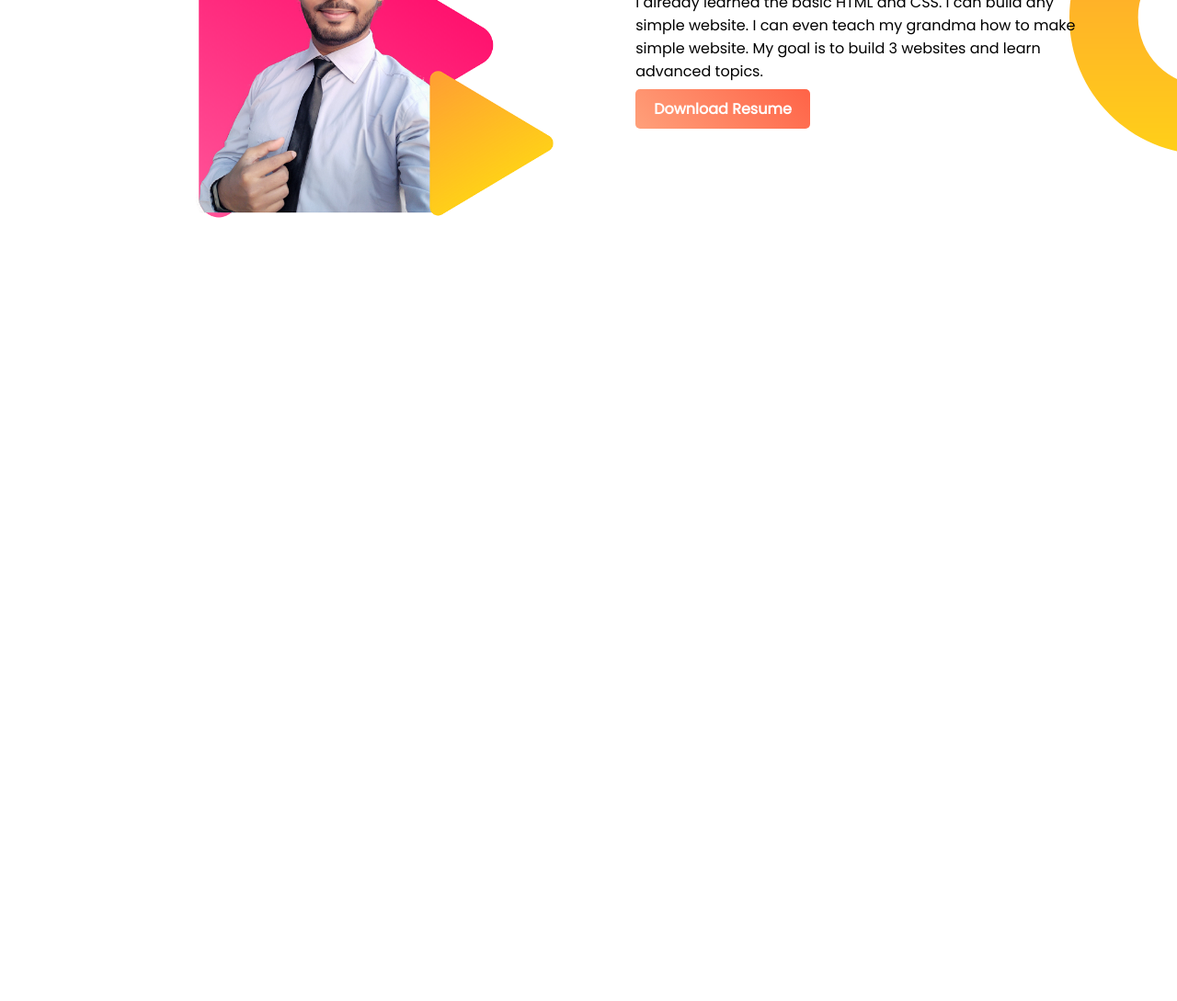
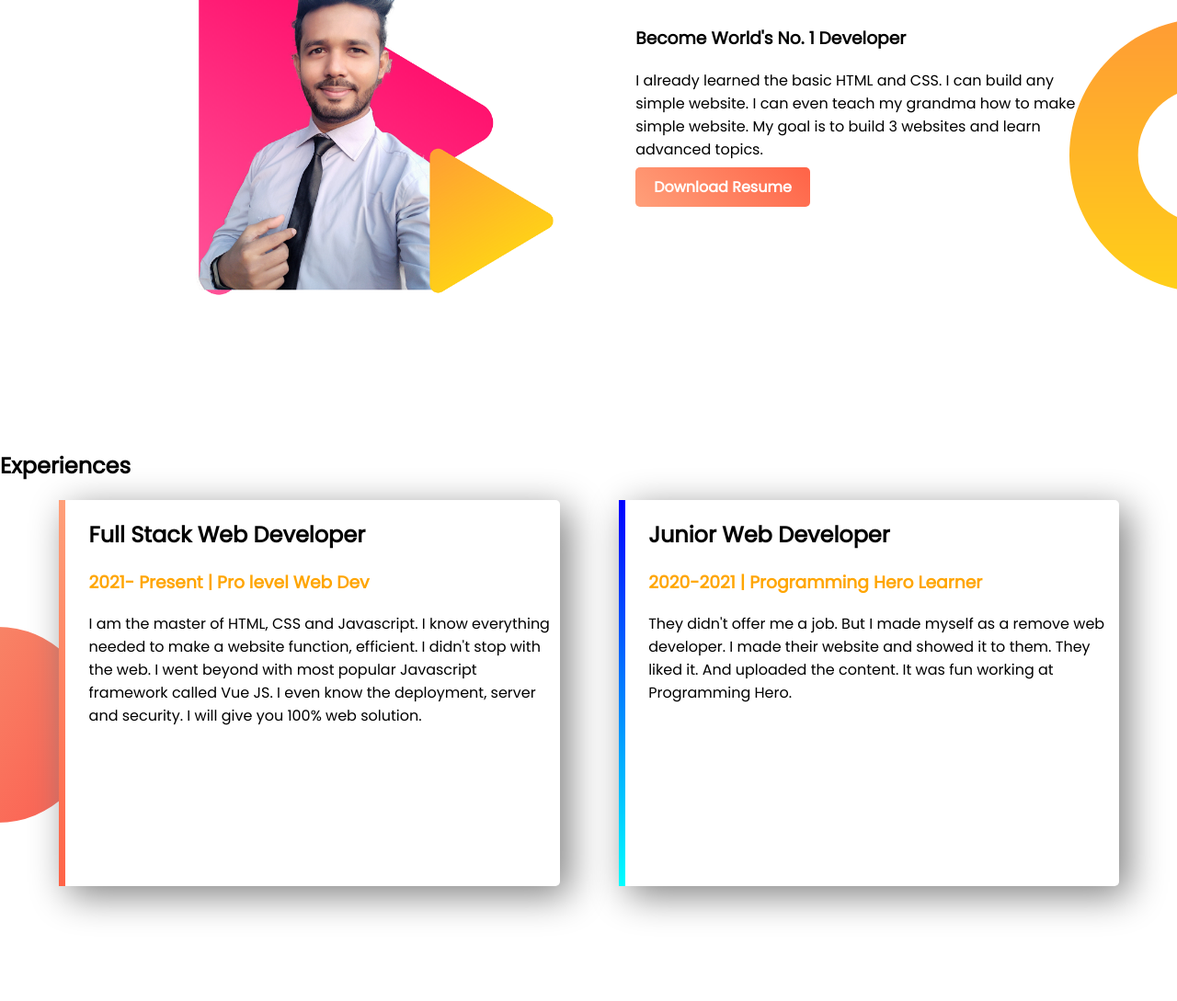
Before and after one commit to mehedi6892/web-portfolio-v2, a plain HTML site: page index.html in a window 1280 px wide. Shown: the part 731-1820 px from the top of the page at 92% size. Before the commit the page ends 1031 px from the top, so only its background shows below. Drawn offline with Linux system fonts and the light colour scheme.

Commit message:
experience part complete

```diff
--- a/index.html
+++ b/index.html
@@ -14,18 +14,18 @@
     <section class="top-banner">
         <div class="half-width">
             <h1>Welcome To</h1>
-            <h1> <span class="name-highlight">Mehedi</span> Website</h1>
+            <h1> <span class="orange-highlight">Mehedi</span> Website</h1>
             <h3>World class professional Web Developer</h3>
             <p>I love programming.I am a programmer,problem solver and first learner. I Love to explore new language and technologies.I also  love to meet new people and learn new things.</p>
             <a class="link-button" target="_blank" href="https://bd.linkedin.com/in/mehedihshuvo98">Hire Me</a>
         </div>
         <div class="half-width">
-            <img src="images/shuvo.png" alt="">
+            <img src="images/shuvo.png">
         </div>
     </section>
     <section class="dream-area">
         <div class="half-width">
-            <img src="images/shuvo2.png" alt="">
+            <img src="images/shuvo2.png">
         </div>
         <div class="half-width">
             <h1>Big Dream</h1>
@@ -34,5 +34,18 @@
             <a class="link-button" target="_blank" href="https://bd.linkedin.com/in/mehedihshuvo98">Download Resume</a>
         </div>
     </section>
+    <section class="experience-area">
+        <h2>Experiences</h2>
+        <div id="full-stack" class="half-width single-experience">
+            <h2>Full Stack Web Developer</h2>
+            <h3 class="orange-highlight">2021- Present | Pro level Web Dev</h3>
+            <p>I am the master of HTML, CSS and Javascript. I know everything needed to make a website function, efficient. I didn't stop with the web. I went beyond with most popular Javascript framework called Vue JS. I even know the deployment, server and security. I will give you 100% web solution.</p>
+        </div>
+        <div id="junior-web" class="half-width single-experience">
+            <h2>Junior Web Developer</h2>
+            <h3 class="orange-highlight">2020-2021 | Programming Hero Learner </h3>
+            <p>They didn't offer me a job. But I made myself as a remove web developer. I made their website and showed it to them. They liked it. And uploaded the content. It was fun working at Programming Hero.</p>
+        </div>
+    </section>
 </body>
 </html>
--- a/style.css
+++ b/style.css
@@ -8,7 +8,7 @@ h1{
     font-size: 50px;
 }
 
-.name-highlight{
+.orange-highlight{
     color: orange;
 }
 
@@ -28,11 +28,11 @@ h1{
 }
 
 section{
-    height: 500px;
+    height: 600px;
 }
 .link-button{
     text-decoration: none;
-   background-image: linear-gradient(45deg,lightSalmon,tomato);
+    background-image: linear-gradient(45deg,lightSalmon,tomato);
     padding: 10px 20px;
     border-radius: 5px;
     color: white;
@@ -44,3 +44,27 @@ section{
     background-repeat: no-repeat;
     background-position: right;
 }
+.single-experience{
+    box-shadow: 10px 10px 40px gray;
+    border-radius: 5px;
+    height: 70%;
+    background: white;
+}
+
+.experience-area{
+    background-image: url("images/exp-bg.png");
+    background-repeat: no-repeat;
+    background-position: left;
+
+}
+
+#full-stack{
+    border-left: 7px solid;
+    border-image: linear-gradient(180deg,lightSalmon, tomato);
+    border-image-slice: 1;
+}
+#junior-web{
+    border-left: 7px solid;
+    border-image: linear-gradient(180deg,blue,cyan);
+    border-image-slice: 1;
+}
```
